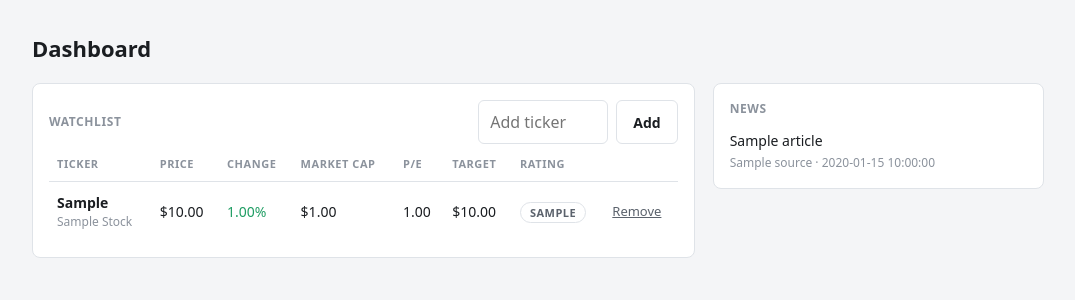
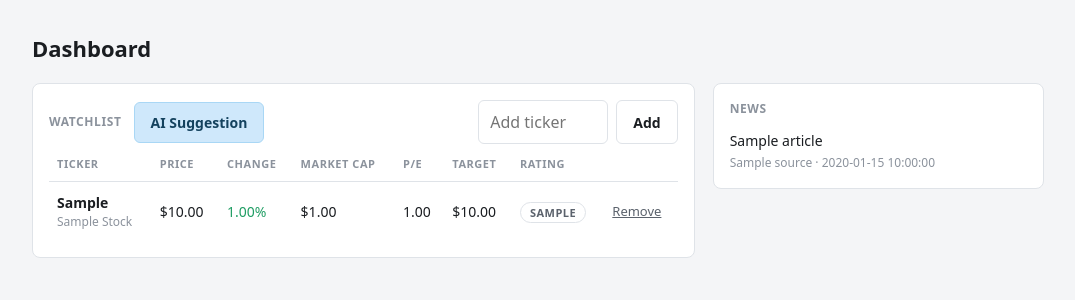
Before and after one commit to JSotunde/Financial_Dashboard, a Flask app: template templates/dashboard.html in a window 1280 px wide. Shown: the part 49-349 px from the top of the page, without its empty margins (102-1177 px from the left). Run offline with Flask 3, Linux system fonts and the light colour scheme; tables that the repository leaves empty hold one stand-in row (values such as "Sample post"); the template is opened without the code that fills it: values that come from a table or form of the project are taken from there, most other values are stand-ins (such as "Sample title", 1, 10 or a date in 2020).

Commit message:
added smart recommendations with gemini

```diff
--- a/app.py
+++ b/app.py
@@ -18,6 +18,7 @@ from stock_service import (
     get_or_refresh_stock,
 )
 from financial_data import get_news, get_global_news
+from gemini import gemini_suggestion
 def abbreviate_number(num):
     if not num:
         return "-"
@@ -113,6 +114,14 @@ def add_to_watchlist():
     return redirect(url_for('dashboard'))
 
 
+@app.post('/ai_suggestion')
+@login_required
+def ai_suggestion():
+    stocks = [item.stock for item in current_user.watchlist_items]
+    suggestion = gemini_suggestion(stocks)
+    return {"suggestion": suggestion}
+
+
 @app.route('/watchlist/remove/<ticker>', methods=['POST'])
 @login_required
 def remove_from_watchlist(ticker):
--- a/static/style.css
+++ b/static/style.css
@@ -183,6 +183,32 @@ textarea {
     align-items: center;
     gap: 12px;
     margin-bottom: 12px;
+}
+
+.btn-ai {
+    border-color: #a9d7f5;
+    background: #cfe8fb;
+    color: #14425e;
+}
+
+.btn-ai:hover {
+    background: #bcdff8;
+    border-color: #8fc9f0;
+}
+
+.btn-ai:disabled {
+    opacity: 0.6;
+    cursor: wait;
+}
+
+.ai-suggestion-result {
+    margin-bottom: 14px;
+    padding: 12px 14px;
+    border: 1px solid var(--line);
+    border-radius: var(--radius);
+    background: var(--bg);
+    font-size: 14px;
+    white-space: pre-wrap;
 }
 
 .card-head h2 {
--- a/templates/dashboard.html
+++ b/templates/dashboard.html
@@ -30,11 +30,14 @@
                         <span class="metric-help" tabindex="0" data-tooltip="Welcome, we've added a couple stocks for you to get started. Click any ticker to see more info!">?</span>
                         {% endif %}
                     </h2>
+                    <button type="button" class="btn btn-ai" id="ai_suggestion_btn">AI Suggestion</button>
                     <form method="post" action="/watchlist/add" class="inline-form">
                         <input name="ticker" placeholder="Add ticker" aria-label="Ticker" maxlength="10">
                         <button class="btn" type="submit">Add</button>
                     </form>
                 </div>
+
+                <div class="ai-suggestion-result" id="ai_suggestion_result" hidden></div>
 
                 <div class="table-wrap">
                     <table class="table">
@@ -121,5 +124,30 @@
         {% endif %}
         {% endwith %}
     </main>
+
+    <script>
+        (function () {
+            const btn = document.getElementById('ai_suggestion_btn');
+            const result = document.getElementById('ai_suggestion_result');
+
+            btn.addEventListener('click', function () {
+                btn.disabled = true;
+                result.hidden = false;
+                result.textContent = 'Thinking...';
+
+                fetch('/ai_suggestion', { method: 'POST' })
+                    .then(function (response) { return response.json(); })
+                    .then(function (data) {
+                        result.textContent = data.suggestion || data.error || 'No suggestion available.';
+                    })
+                    .catch(function () {
+                        result.textContent = 'Something went wrong fetching a suggestion.';
+                    })
+                    .finally(function () {
+                        btn.disabled = false;
+                    });
+            });
+        })();
+    </script>
 </body>
 </html>
```
Also changed, not shown: gemini.py (+40 -1 lines).
